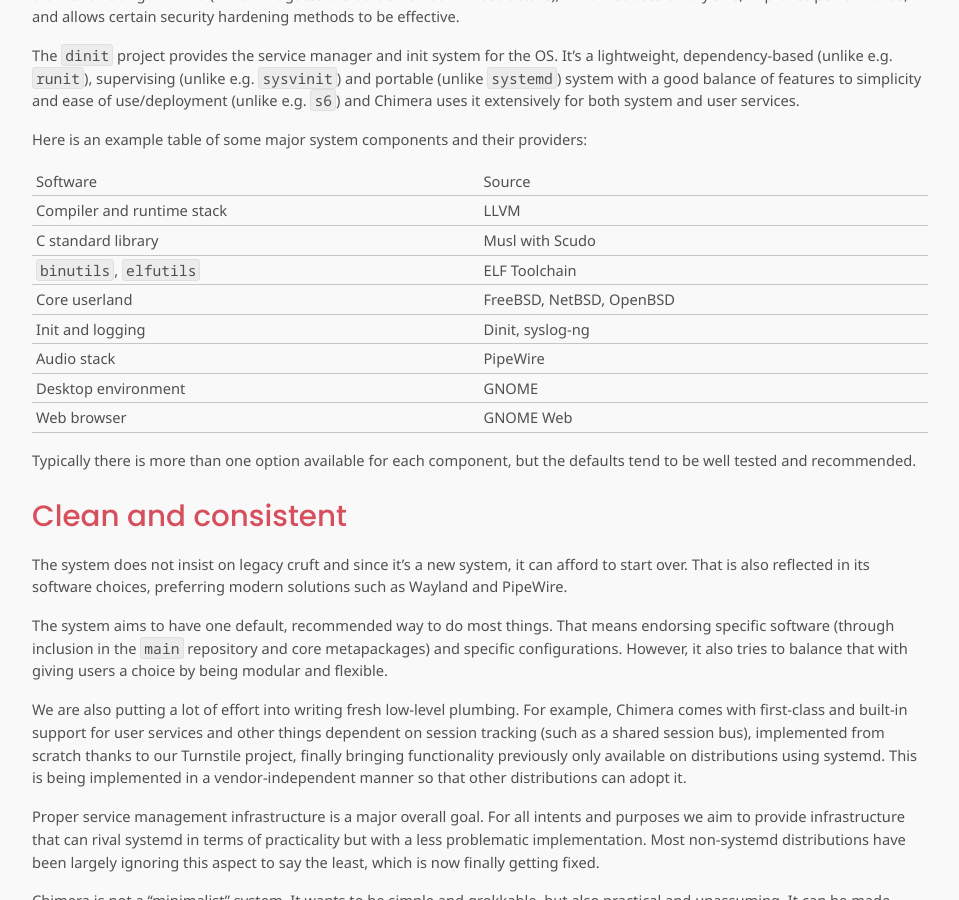
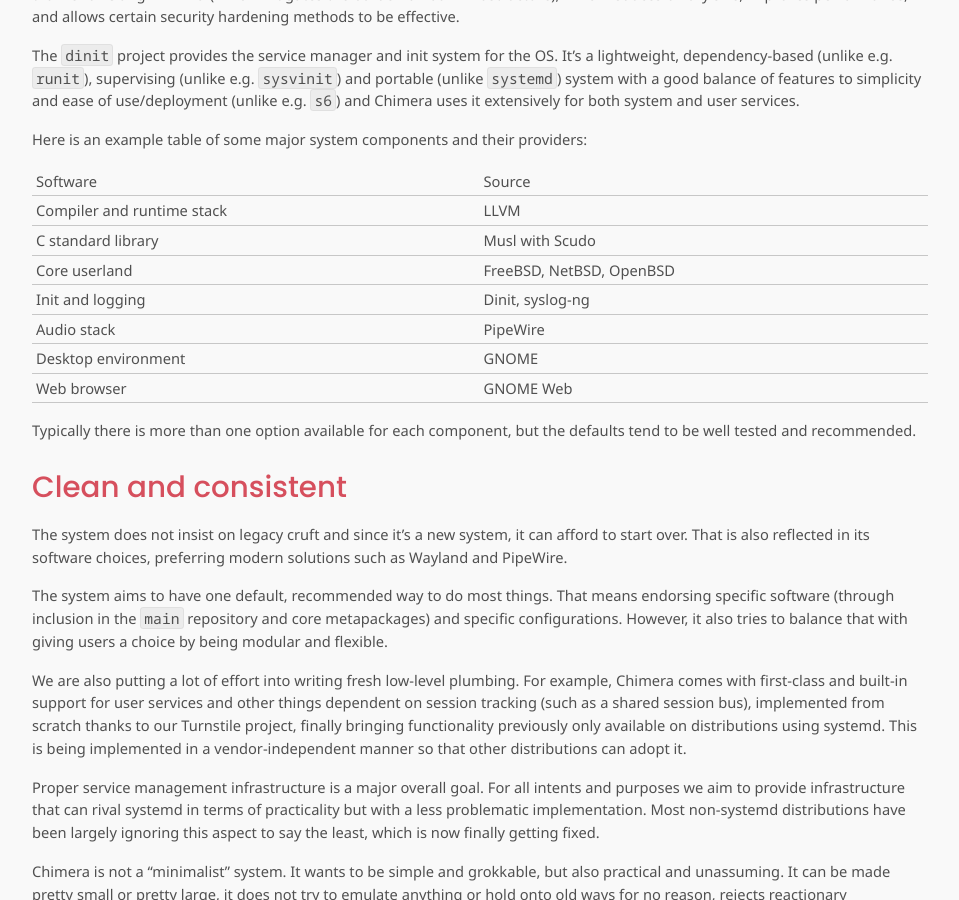
Before and after one commit to chimera-linux/chimera-linux.github.io, a Jekyll site: the page built from about/index.md, in a window 1280 px wide and 900 px high, scrolled down 1231 px. Shown: the whole window, without its empty margins (160-1119 px from the left). Built offline with Jekyll 4.4.1, drawn with Linux system fonts in a browser that asks for light colours.

Commit message:
drop elftoolchain from the table

```diff
--- a/about/index.md
+++ b/about/index.md
@@ -82,7 +82,6 @@
 |----------------------------|--------------------------|
 | Compiler and runtime stack | LLVM                     |
 | C standard library         | Musl with Scudo          |
-| `binutils`, `elfutils`     | ELF Toolchain            |
 | Core userland              | FreeBSD, NetBSD, OpenBSD |
 | Init and logging           | Dinit, syslog-ng         |
 | Audio stack                | PipeWire                 |
```
